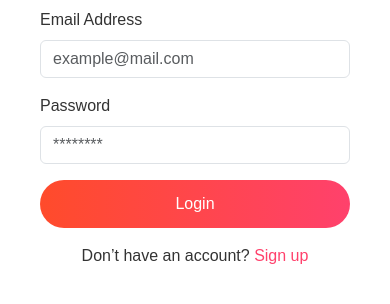
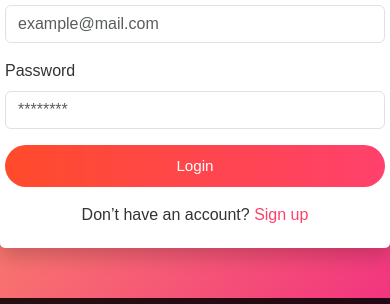
Before and after one commit to Abisheik-V/Watch-Shop, a plain HTML site: page login.html in a window 390 px wide. Shown: the part 192-496 px from the top of the page. Drawn offline with nearby package versions, Linux system fonts and the light colour scheme.

Commit message:
Updated files

```diff
--- a/login.html
+++ b/login.html
@@ -89,6 +89,26 @@
   font-size: 0.9rem;
   opacity: 0.8;
 }
+@media (max-width: 500px) {
+    .login-box {
+        padding: 10px;
+        border-radius: 10px;
+    .btn-login {
+        padding: 10px;
+        font-size: 0.95rem;
+    }
+}
+}
+@media (max-width: 400px) {
+    .login-box {
+        padding: 5px;
+        border-radius: 5px;
+    }
+    .btn-login {
+        padding: 8px;
+        font-size: 0.9rem;
+    }
+}
 
 /* ===== Responsive Media Queries ===== */
 @media (max-width: 992px) {
```
